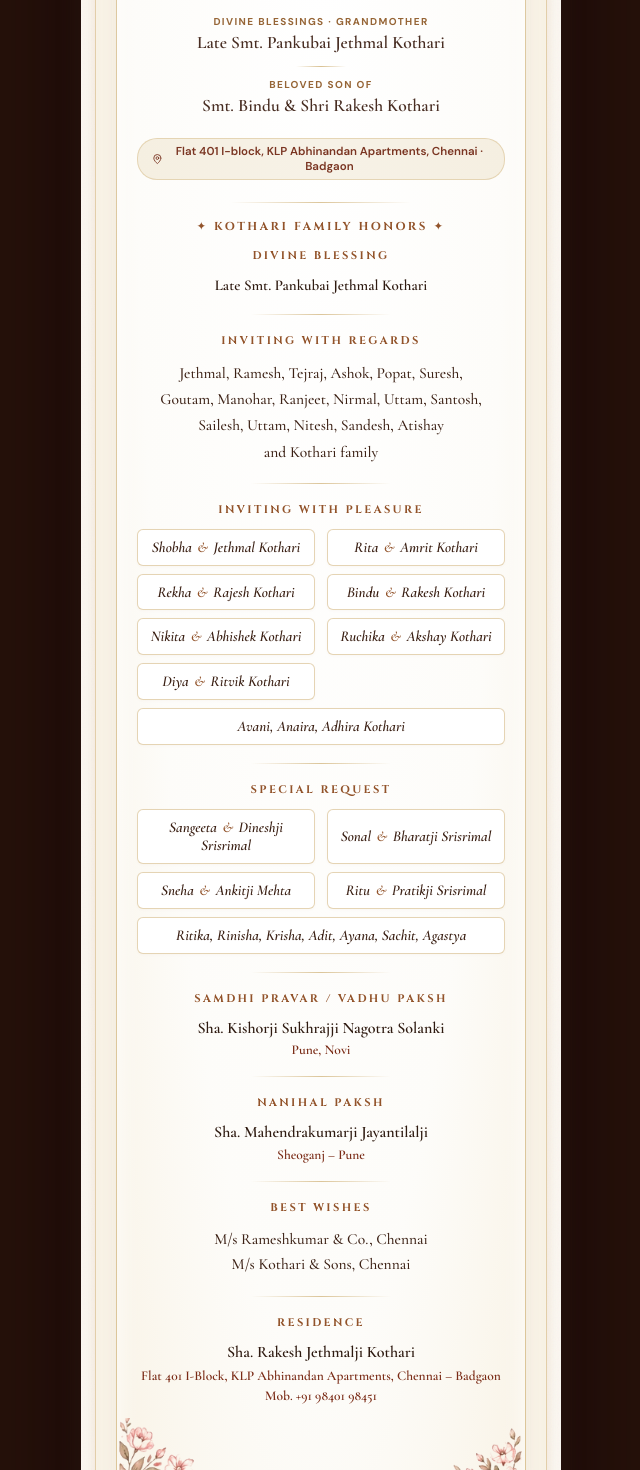
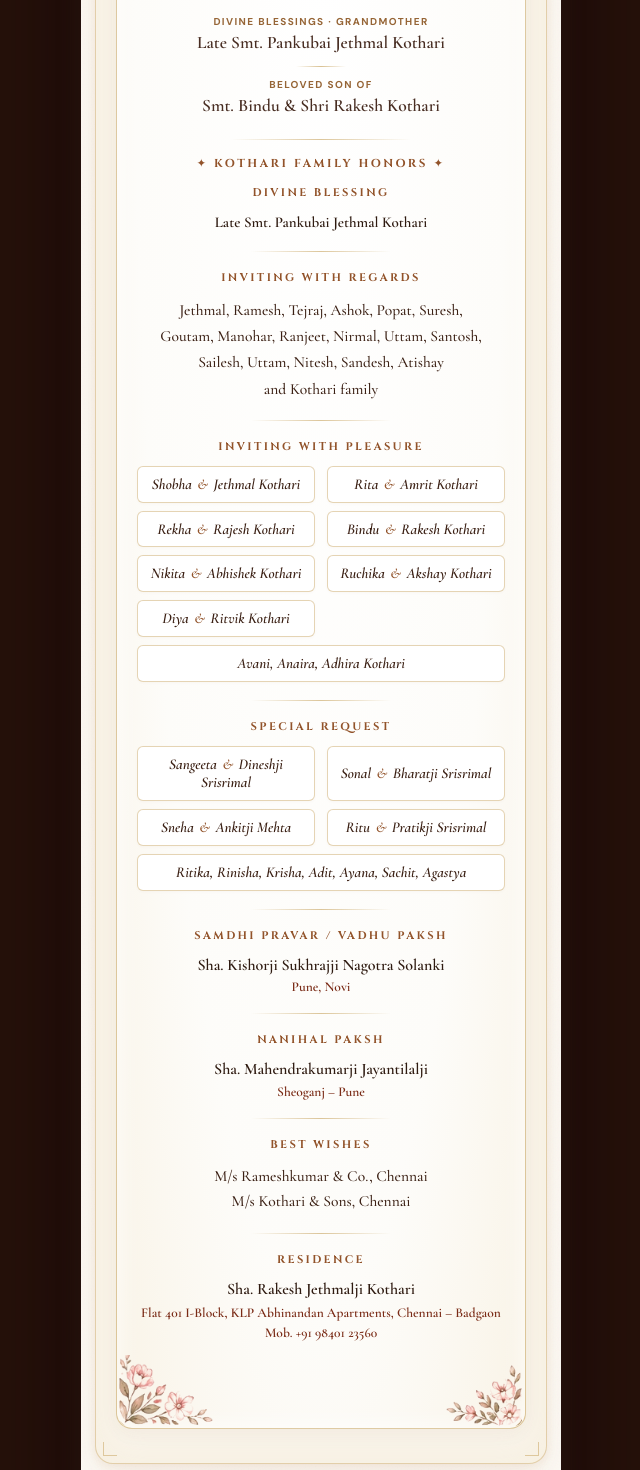
Before and after one commit to rohitlohar1/anuj-shriya-groom, a React (Vite) app: page / in a window 1280 px wide. Shown: the part 1820-3290 px from the top of the page, without its empty margins (319-959 px from the left). Built offline with nearby package versions, Linux system fonts and the light colour scheme; a web font is replaced by a local one.

Commit message:
refactor

```diff
--- a/src/main.jsx
+++ b/src/main.jsx
@@ -1193,11 +1193,6 @@ export default function App() {
                   <b className="lineage-name">Smt. Bindu & Shri Rakesh Kothari</b>
                 </div>
 
-                <div className="lineage-place">
-                  <MapPin size={12} />
-                  <span>Flat 401 I-block, KLP Abhinandan Apartments, Chennai · Badgaon</span>
-                </div>
-
                 <div className="honors-divider-line" style={{ width: '180px', margin: '22px auto 16px' }} />
 
                 {/* Kothari Family Honors */}
@@ -1318,7 +1313,7 @@ export default function App() {
                   <b className="honors-person-name">Sha. Rakesh Jethmalji Kothari</b>
                   <p className="honors-person-loc" style={{ marginTop: '4px' }}>
                     Flat 401 I-Block, KLP Abhinandan Apartments, Chennai – Badgaon<br />
-                    <span style={{ display: 'inline-block', marginTop: '4px' }}>Mob. +91 98401 98451</span>
+                    <span style={{ display: 'inline-block', marginTop: '4px' }}>Mob. +91 98401 23560</span>
                   </p>
                 </div>
 
```
